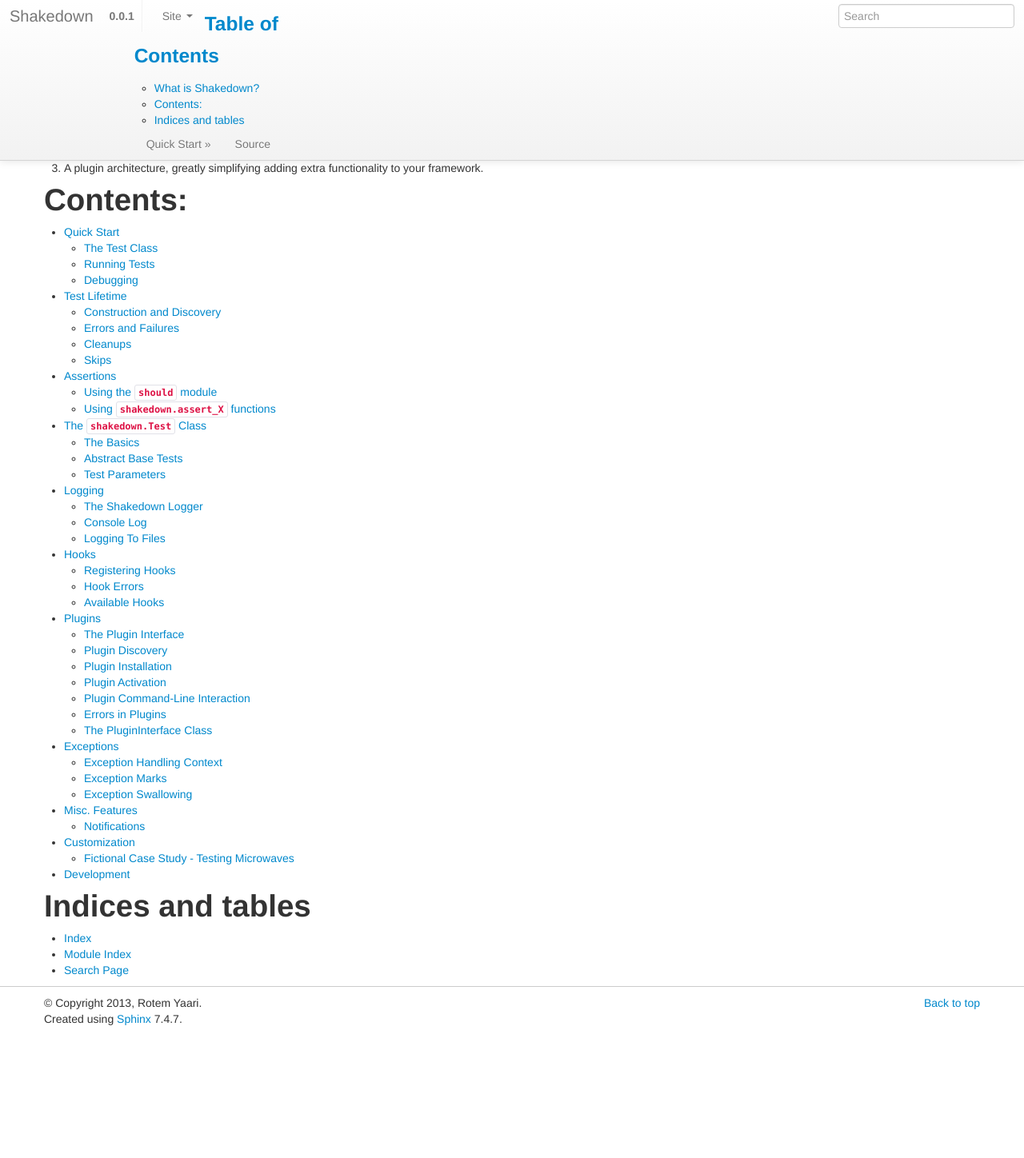
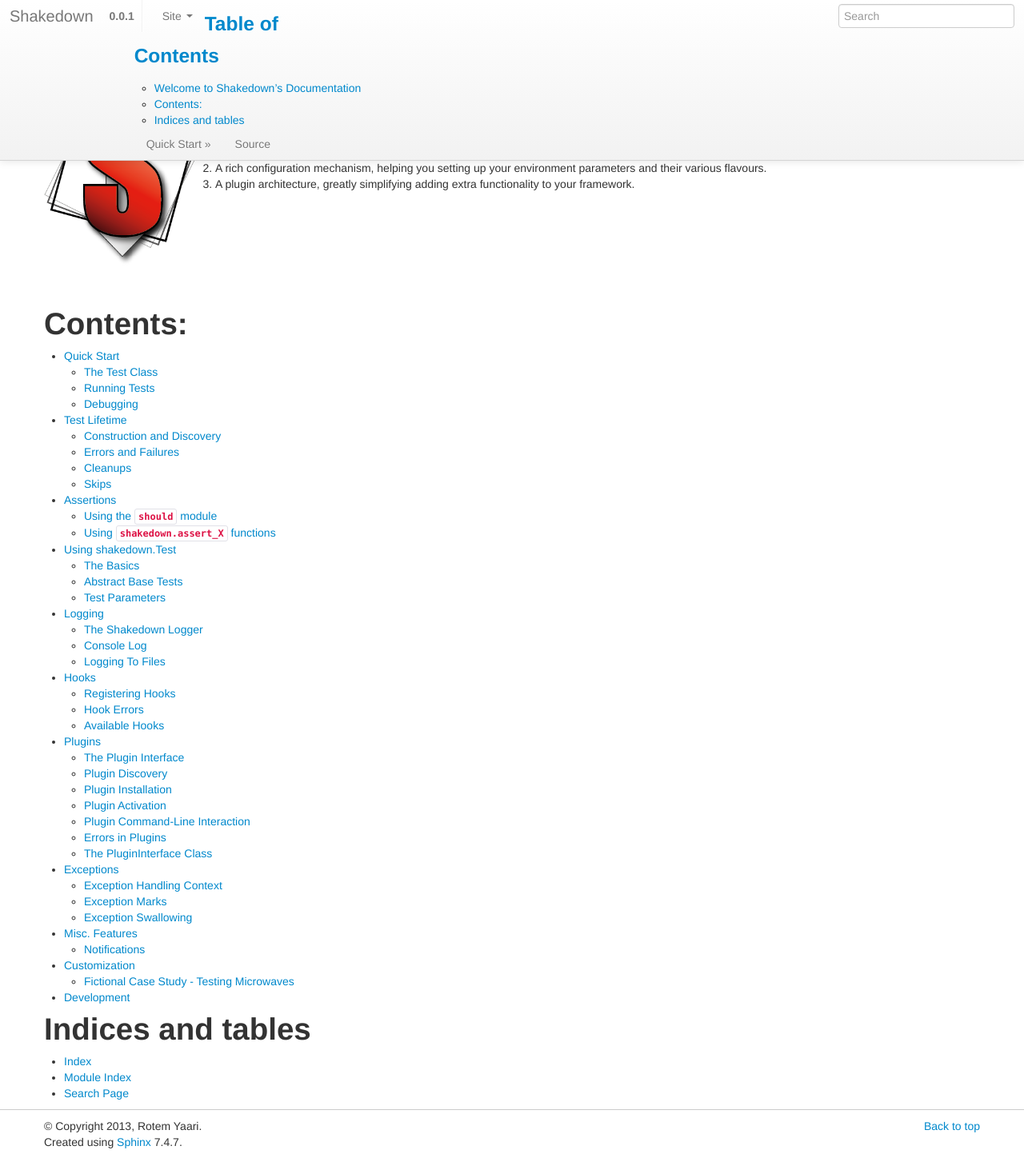
Before and after one commit to getslash/slash, a Sphinx documentation site: the page built from doc/index.rst, in a window 1280 px wide. Shown: the whole page at 80% size. Built offline with Sphinx 7.4.7, drawn with Linux system fonts in a browser that asks for light colours; pages that are not in the unit, such as notebooks, are missing from menus; before the commit the page ends 1294 px from its top, so only the background shows below that.

Commit message:
Documentation

```diff
--- a/doc/index.rst
+++ b/doc/index.rst
@@ -3,16 +3,22 @@
    You can adapt this file completely to your liking, but it should at least
    contain the root `toctree` directive.
 
-What is Shakedown?
-==================
+Welcome to Shakedown's Documentation
+====================================
 
-Shakedown is a testing framework written in Python. Unlike many other testing frameworks out there, Shakedown focuses on building in-house testing solutions for large projects.
+.. container::
 
-Shakedown provides several key features:
+   .. image:: logo.png
+      :align: left
+      :width: 200 px
 
-1. A solid execution model based on fixtures, test factories and tests. This provides you with the flexibility you need to express your testing logic.
-2. A rich configuration mechanism, helping you setting up your environment parameters and their various flavours.
-3. A plugin architecture, greatly simplifying adding extra functionality to your framework.
+   Shakedown is a testing framework written in Python. Unlike many other testing frameworks out there, Shakedown focuses on building in-house testing solutions for large projects.
+
+   Shakedown provides several key features:
+
+   1. A solid execution model based on fixtures, test factories and tests. This provides you with the flexibility you need to express your testing logic.
+   2. A rich configuration mechanism, helping you setting up your environment parameters and their various flavours.
+   3. A plugin architecture, greatly simplifying adding extra functionality to your framework.
 
 Contents:
 =========
--- a/doc/the_test_test.rst
+++ b/doc/the_test_test.rst
@@ -1,5 +1,5 @@
-The ``shakedown.Test`` Class
-============================
+Using shakedown.Test
+====================
 
 The ``shakedown.Test`` class is a fusion between :class:`.RunnableTest` and :class:`.RunnableTestFactory`, where the generated tests are customized constructions of the test itself.
 
```
Also changed, not shown: doc/logo.png (added).
